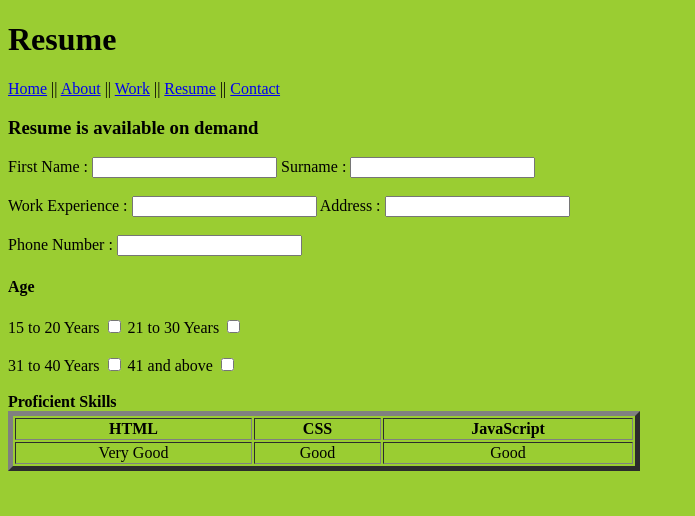
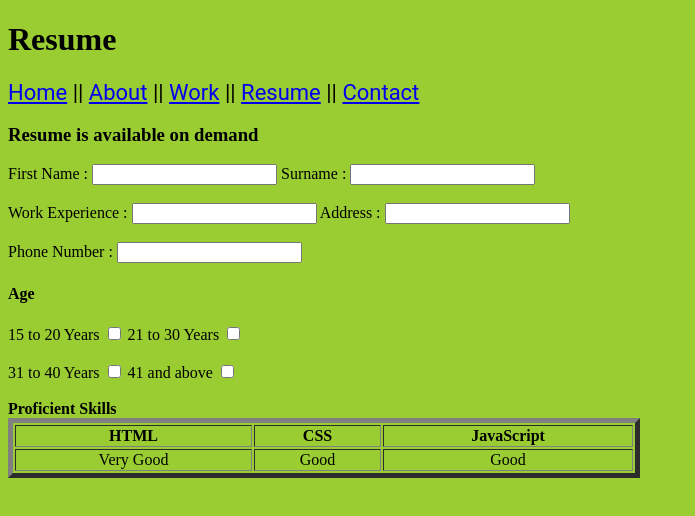
Before and after one commit to Blaquem/HTML-CHECKPOINT, a plain HTML site: page resume.html in a window 1280 px wide. Shown: the whole page, without its empty margins (0-695 px from the left). Drawn offline with Linux system fonts and the light colour scheme.

Commit message:
commit css

```diff
--- /dev/null
+++ b/CSS/style.css
@@ -0,0 +1,5 @@
+.gen {
+    display: inline;
+    font-family: 'Roboto'; font-size: 22px;
+
+}
--- a/resume.html
+++ b/resume.html
@@ -5,10 +5,11 @@
     <meta http-equiv="X-UA-Compatible" content="IE=edge">
     <meta name="viewport" content="width=device-width, initial-scale=1.0">
     <title>Document</title>
+    <link rel="stylesheet" href="./CSS/style.css">
 </head>
-<body style="background-color: yellowgreen;">
+<body  style="background-color: yellowgreen;">
     <h1> Resume</h1>
-    <nav>
+    <nav class="gen" >
         <a href="./index.html"> Home</a> ||
         <a href="./about.html"> About</a> ||
         <a href="./work.html"> Work</a> ||
```
Also changed, not shown: about.html (+2 -1 lines), contact.html (+2 -1 lines), index.html (+2 -1 lines), work.html (+2 -1 lines).
